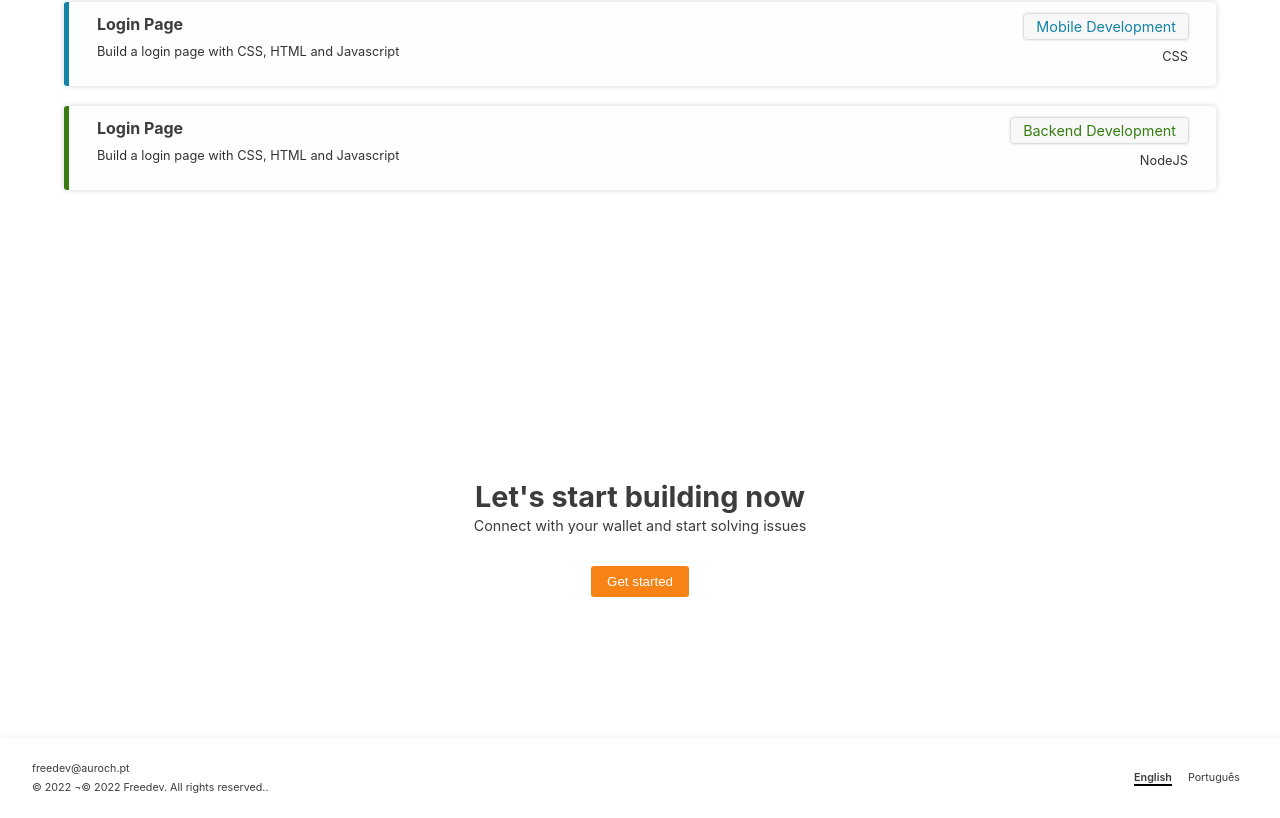
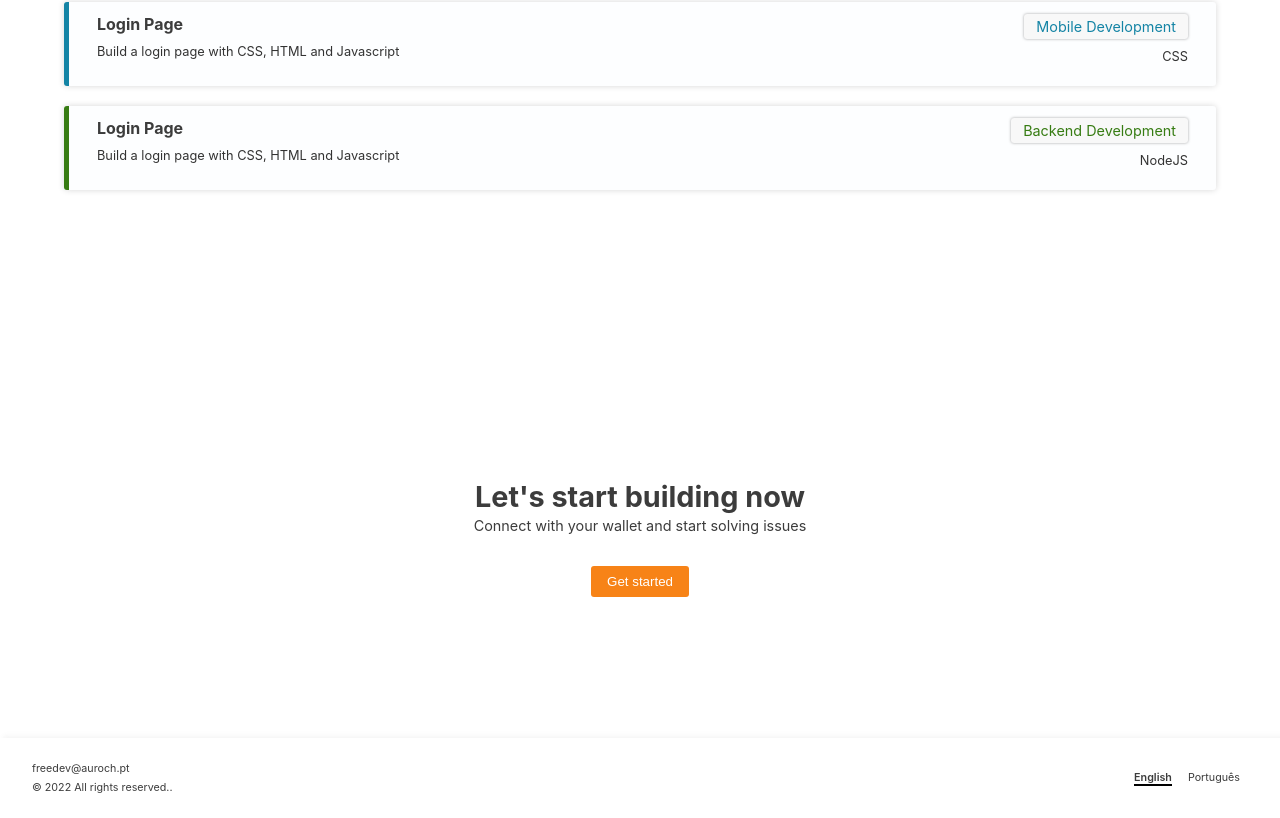
Before and after one commit to Auroch-pt/landing-page, a React (Create React App) app: page / in a window 1280 px wide. Shown: the part 1952-2770 px from the top of the page. Built offline with nearby package versions, Linux system fonts and the light colour scheme.

Commit message:
Fixed footer info

```diff
--- a/src/resources/translations/english.js
+++ b/src/resources/translations/english.js
@@ -67,7 +67,7 @@ export const ENGLISH_TRANSLATION = {
       "Lorem ipsum dolor sit amet, consectetur adipiscing elit, sed do eiusmod tempor incididunt ut labore et dolore magna aliqua. Ut enim ad minim veniam",
   },
   footer: {
-    info: "¬© 2022 Freedev. All rights reserved.",
+    info: "All rights reserved.",
   },
   error: {
     message: "Default Error",
```
